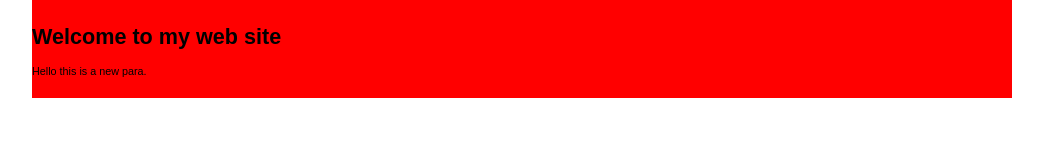
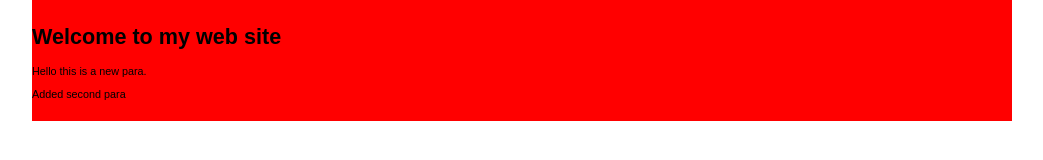
Before and after one commit to iancawthorne/Test-repo, a plain HTML site: page index.html in a window 1280 px wide. Shown: the whole page, without its empty margins (118-1161 px from the left). Drawn offline with Linux system fonts and the light colour scheme.

Commit message:
Second para.

```diff
--- a/index.html
+++ b/index.html
@@ -16,6 +16,8 @@
 
 <p>Hello this is a new para.</p>
 
+<p>Added second para</p>
+
 </div><!--page-->
 
 </body>
```
